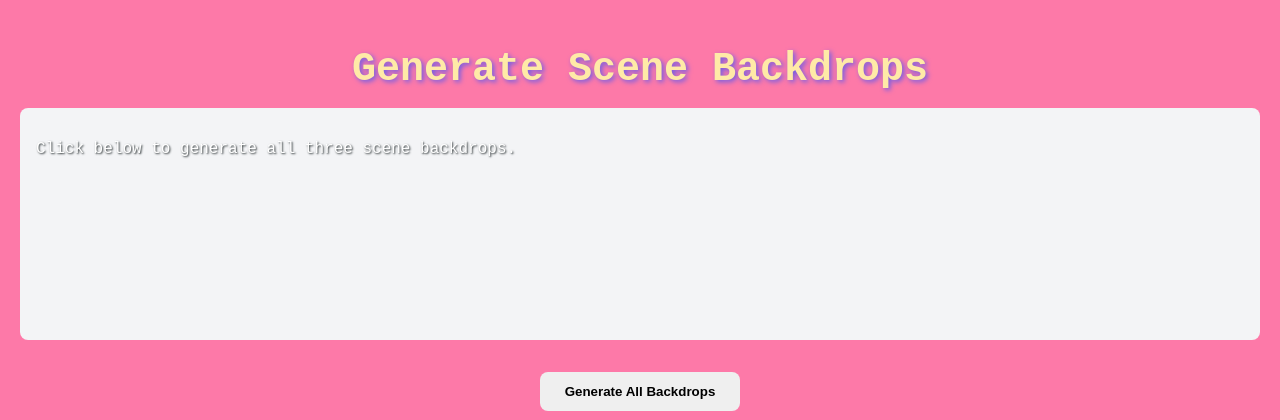
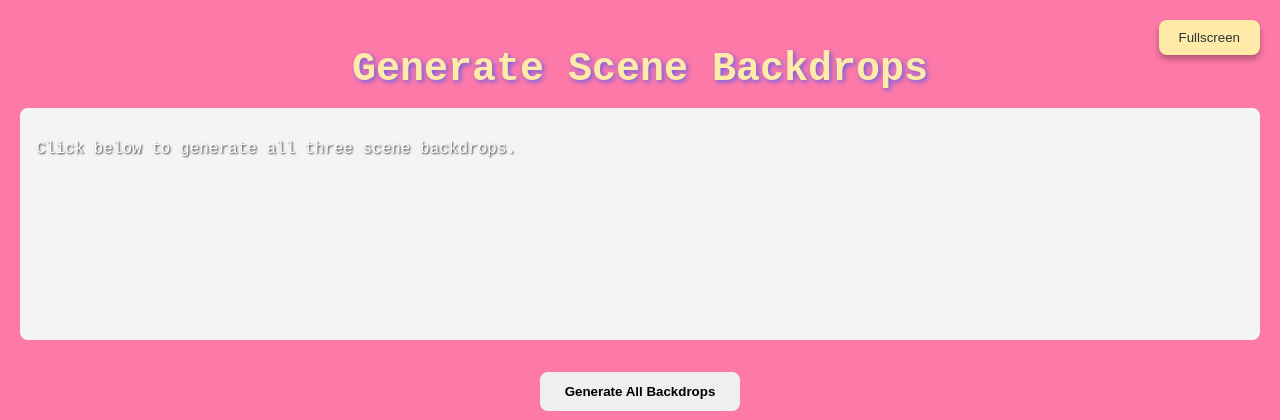
Before and after one commit to gracelynxs/DreamMachine, a Flask app: page /backdrops in a window 1280 px wide. Shown: the top 420 px of the page. Run offline with Flask 3, Linux system fonts and the light colour scheme.

Commit message:
Update backdrops.html to include full screen button

```diff
--- a/templates/backdrops.html
+++ b/templates/backdrops.html
@@ -57,6 +57,22 @@
             text-align: center;
             margin-top: 1rem;
         }
+        #fullscreenButton {
+            position: fixed;
+            top: 20px;
+            right: 20px;
+            padding: 10px 20px;
+            background-color: #ffeaa7;
+            color: #2d3436;
+            border: none;
+            border-radius: 8px;
+            cursor: pointer;
+            box-shadow: 0 4px 6px rgba(0, 0, 0, 0.3);
+            transition: background 0.3s ease;
+        }
+        #fullscreenButton:hover {
+            background-color: #fdcb6e;
+        }
     </style>
 </head>
 <body>
@@ -73,6 +89,7 @@
         </div>
 
         <div class="button-container">
+            <button id="fullscreenButton" onclick="toggleFullScreen()">Fullscreen</button>
             <button id="generateBtn" onclick="generateAllBackdrops()" class="generate-btn">Generate All Backdrops</button>
             <button onclick="window.location.href='/'" class="home-btn">Back to Home</button>
         </div>
@@ -130,6 +147,17 @@
                     document.getElementById('loading-message').style.display = 'none';
                 });
         }
+        function toggleFullScreen() {
+            if (!document.fullscreenElement) {
+                document.documentElement.requestFullscreen().then(() => {
+                localStorage.setItem("fullscreen", "true");
+                });
+            } else if (document.exitFullscreen) {
+                document.exitFullscreen().then(() => {
+                localStorage.setItem("fullscreen", "false");
+                });
+            }
+        }
     </script>
 </body>
 </html>
```
